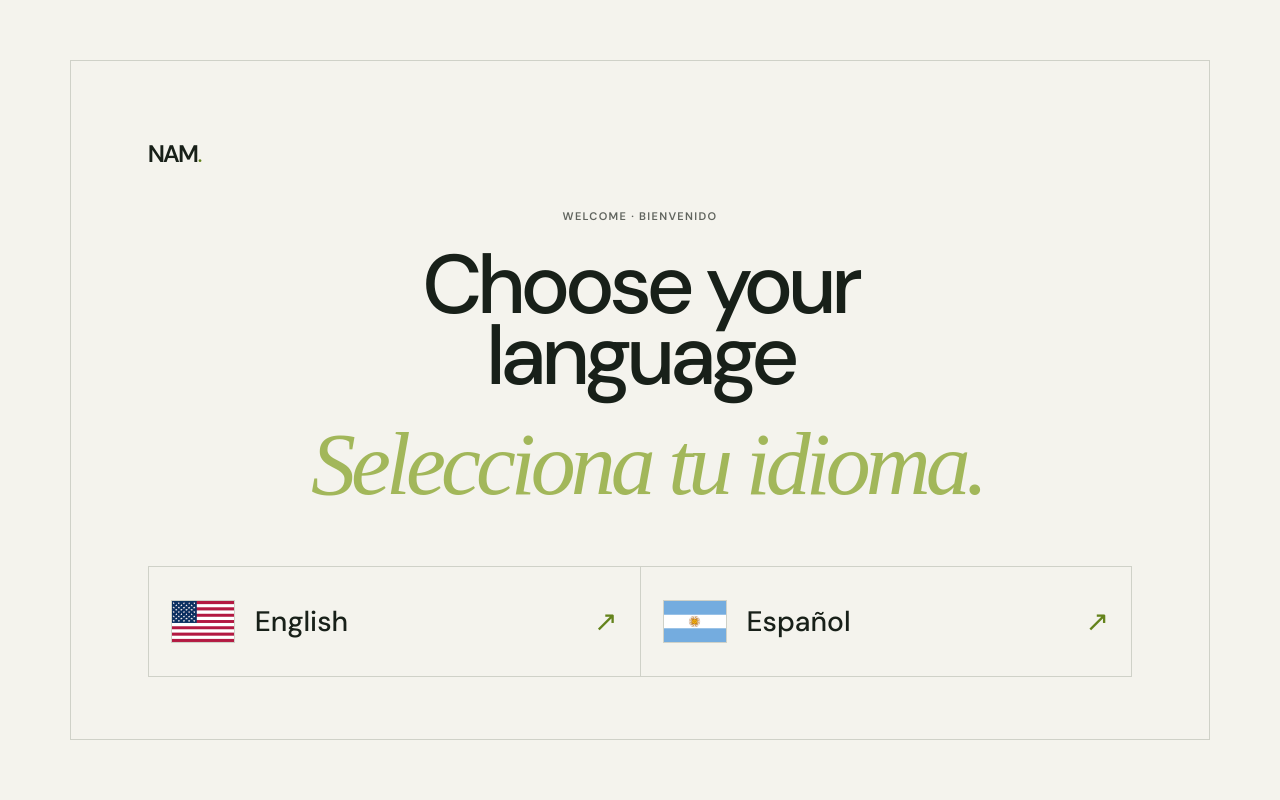
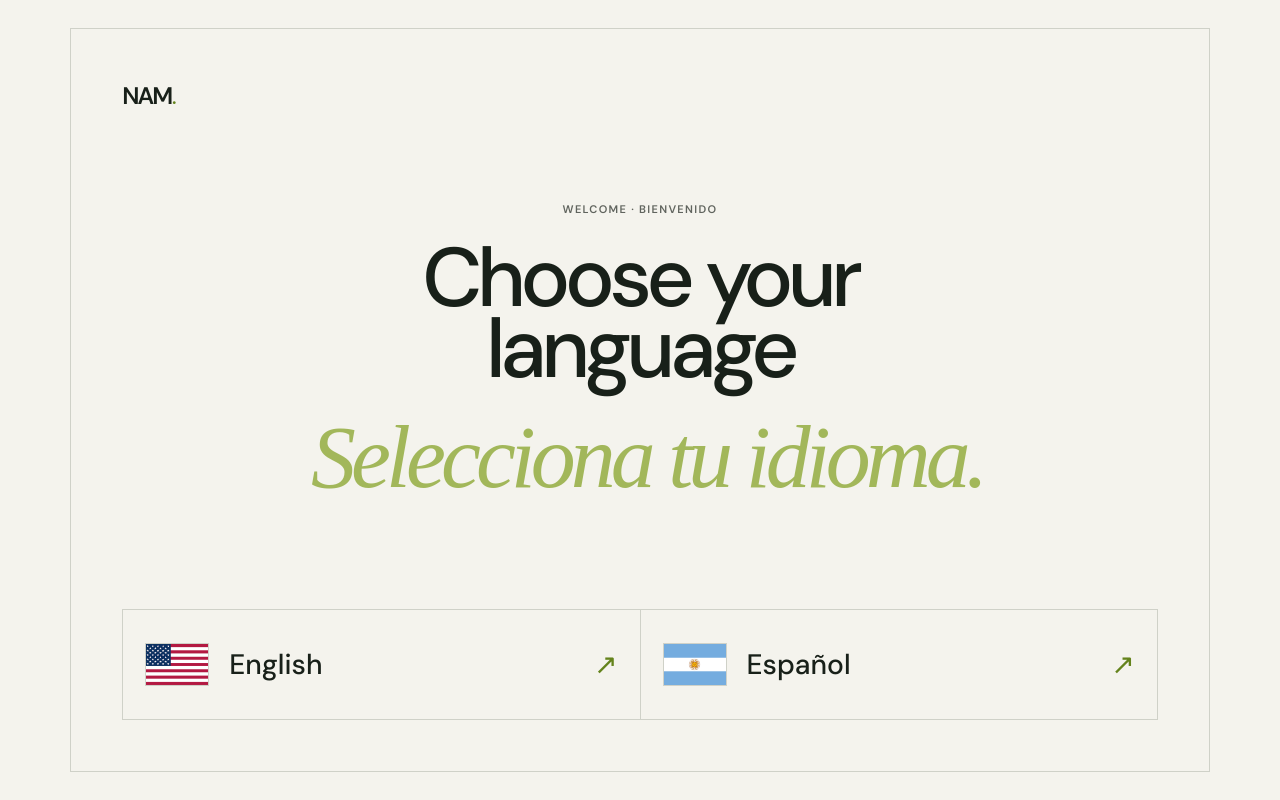
Before and after one commit to Nehuelin/nehuelmarcos.com, a React (Vite) app: page / in a window 1280 px wide. Built offline with nearby package versions, Linux system fonts and the light colour scheme; a web font is replaced by a local one.

Commit message:
visual bugfix

```diff
--- a/src/App.css
+++ b/src/App.css
@@ -623,7 +623,7 @@ footer p { text-align: center; }
 .language-menu i { color: #64831c; font-style: normal; }
 
 .language-welcome { width: 100vw; height: 100vh; min-height: 100vh; display: flex; align-items: center; justify-content: center; padding: 0; overflow: hidden; }
-.language-welcome-card { width: min(1180px, calc(100vw - 140px)); height: min(760px, calc(100vh - 120px)); display: grid; grid-template-columns: 1fr 2fr; grid-template-rows: auto 1fr auto; gap: 40px 7vw; padding: clamp(30px, 6vw, 80px); border: 1px solid var(--line); background: var(--paper); }
+.language-welcome-card { width: min(1180px, calc(100vw - 140px)); height: min(760px, calc(100vh - 56px)); display: grid; grid-template-columns: 1fr 2fr; grid-template-rows: auto minmax(0, 1fr) auto; gap: clamp(24px, 3vw, 40px) 7vw; padding: clamp(28px, 4vw, 64px); border: 1px solid var(--line); background: var(--paper); }
 .language-welcome-copy { grid-column: 1 / -1; align-self: center; justify-self: center; width: 100%; text-align: center; }
 .language-welcome-copy h1 { display: flex; flex-direction: column; align-items: center; max-width: 720px; margin: 26px auto; font-size: clamp(48px, 6.5vw, 86px); font-weight: 500; line-height: .86; letter-spacing: -.065em; }
 .language-welcome-copy h1 em {
```
